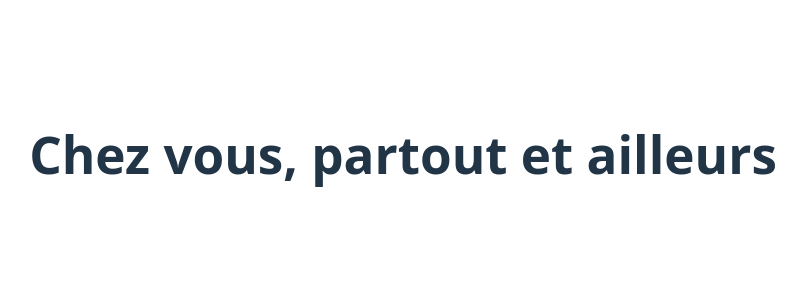
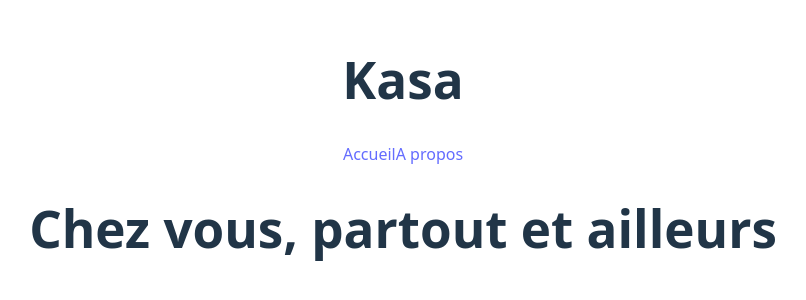
Before and after one commit to Mentheloup/kasa-project, a React (Vite) app: page / in a window 1280 px wide. Shown: the part 246-546 px from the top of the page, without its empty margins (237-1043 px from the left). Built offline with nearby package versions, Linux system fonts and the light colour scheme.

Commit message:
Add basic header in every page

```diff
--- a/index.html
+++ b/index.html
@@ -3,6 +3,9 @@
   <head>
     <meta charset="UTF-8" />
     <link rel="icon" type="image/svg+xml" href="/vite.svg" />
+    <link rel="preconnect" href="https://fonts.googleapis.com">
+  <link rel="preconnect" href="https://fonts.gstatic.com" crossorigin>
+  <link href="https://fonts.googleapis.com/css2?family=Montserrat:ital,wght@0,100..900;1,100..900&display=swap" rel="stylesheet">
     <meta name="viewport" content="width=device-width, initial-scale=1.0" />
     <title>kasa</title>
   </head>
--- a/package.json
+++ b/package.json
@@ -25,6 +25,7 @@
     "eslint-plugin-react-hooks": "^7.0.1",
     "eslint-plugin-react-refresh": "^0.4.24",
     "globals": "^16.5.0",
+    "sass-embedded": "^1.97.2",
     "vite": "^7.2.4"
   }
 }
--- a/src/components/Header/Header.scss
+++ b/src/components/Header/Header.scss
@@ -0,0 +1,4 @@
+header h1{
+    background-color: white;
+    color: #FF6060;
+}
--- a/src/components/Header/header.jsx
+++ b/src/components/Header/header.jsx
@@ -0,0 +1,13 @@
+import { Link } from "react-router"
+
+function Header() {
+    return (
+        <header>
+            <h1>Kasa</h1>
+            <Link to="/">Accueil</Link>
+            <Link to="/about">A propos</Link>
+        </header>
+    )
+}
+
+export default Header
--- a/src/pages/About.jsx
+++ b/src/pages/About.jsx
@@ -1,6 +1,9 @@
+import Header from '../components/Header/header'
+
 function About() {
     return (
         <div>
+            <Header/>
             <h1>About</h1>
         </div>
     )
--- a/src/pages/Error.jsx
+++ b/src/pages/Error.jsx
@@ -1,6 +1,9 @@
+import Header from '../components/Header/header'
+
 function Error() {
     return (
         <div>
+            <Header/>
             <h1>Error 404</h1>
         </div>
     )
--- a/src/pages/Home.jsx
+++ b/src/pages/Home.jsx
@@ -1,8 +1,12 @@
-import Banner from "../components/Banner/banner";
+import Banner from '../components/Banner/banner'
+import Header from '../components/Header/header'
 
 function Home() {
     return (
-        <Banner />
+        <>
+            <Header/>
+            <Banner />
+        </>
     )
 }
 
--- a/src/pages/Logement.jsx
+++ b/src/pages/Logement.jsx
@@ -1,6 +1,9 @@
+import Header from '../components/Header/header'
+
 function Logement() {
     return (
         <div>
+            <Header/>
             <h1>Logement</h1>
         </div>
     )
```
Also changed, not shown: 1 other file (tests, documents, lock files or other folders).
